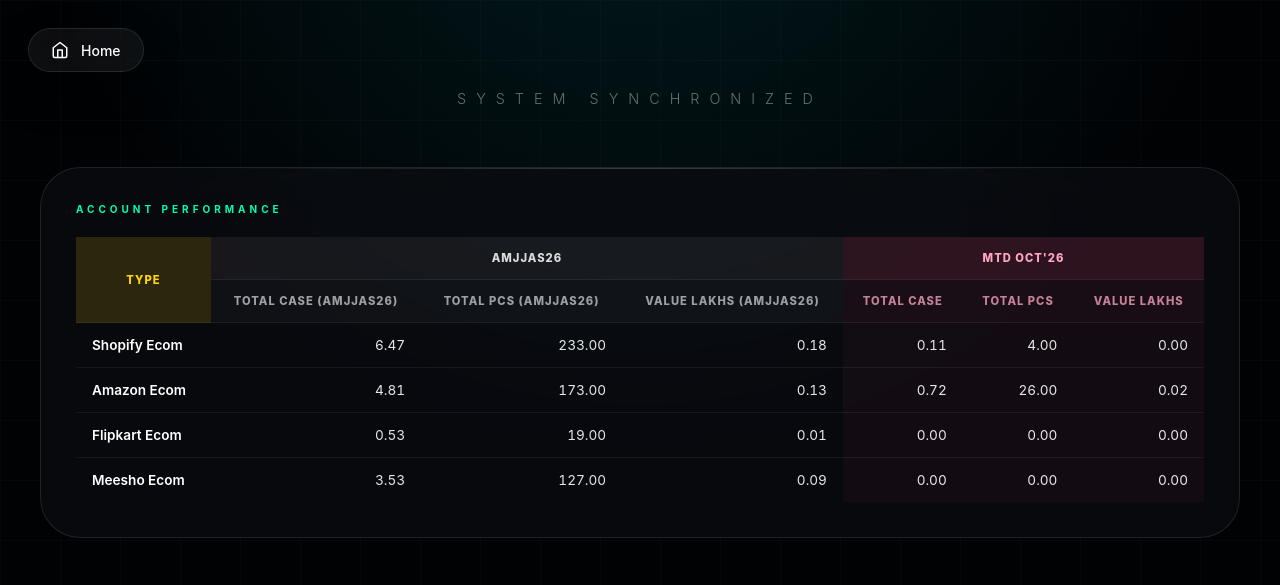
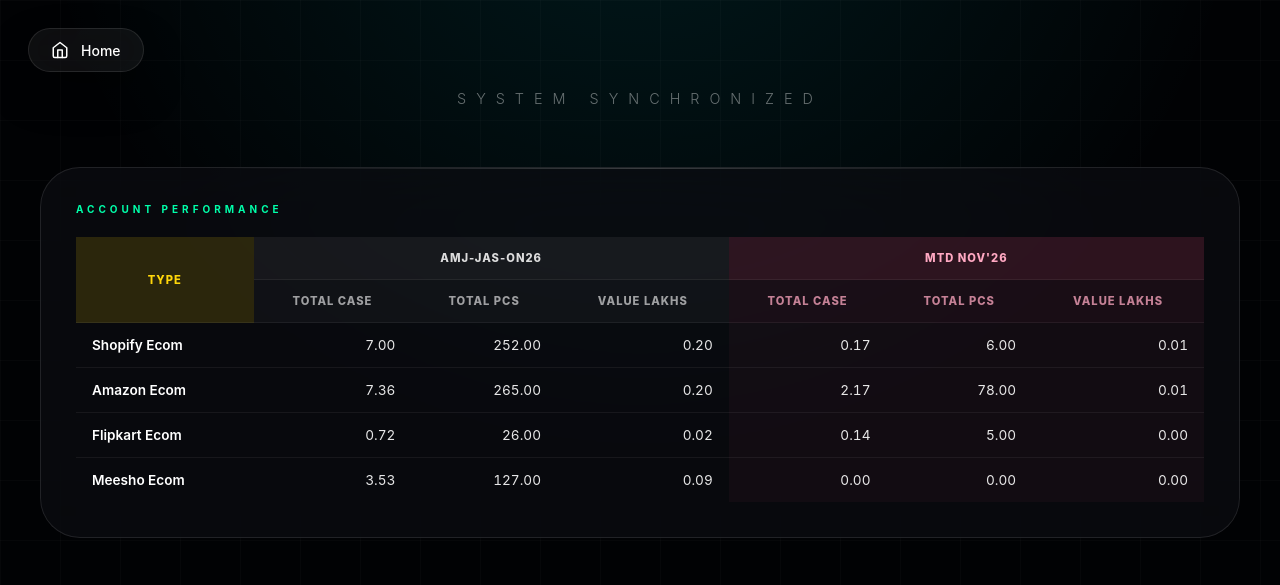
Before and after one commit to rawnaksngh/ohlio-dashboard, a plain HTML site: page ecommerce.html in a window 1280 px wide. Shown: the top 585 px of the page. Drawn offline with Linux system fonts and the light colour scheme.

Commit message:
E-commerce: update Shopify/Amazon/Flipkart/Meesho to AMJ-JAS-ON26 and MTD Nov'26
Co-Authored-By: Claude Opus 5.5 <noreply@anthropic.com>
Claude-Session: https://claude.ai/code/session_01AgN27R3HbqreWXUrMHe64N

```diff
--- a/ecommerce.html
+++ b/ecommerce.html
@@ -334,13 +334,13 @@
                 <thead>
                     <tr>
                         <th rowspan="2" class="col-account">Type</th>
-                        <th colspan="3" class="grp-amjj">AMJJAS26</th>
-                        <th colspan="3" class="grp-mtd">MTD Oct'26</th>
+                        <th colspan="3" class="grp-amjj">AMJ-JAS-ON26</th>
+                        <th colspan="3" class="grp-mtd">MTD Nov'26</th>
                     </tr>
                     <tr>
-                        <th class="sub-amjj">Total Case (AMJJAS26)</th>
-                        <th class="sub-amjj">Total Pcs (AMJJAS26)</th>
-                        <th class="sub-amjj">Value Lakhs (AMJJAS26)</th>
+                        <th class="sub-amjj">Total Case</th>
+                        <th class="sub-amjj">Total Pcs</th>
+                        <th class="sub-amjj">Value Lakhs</th>
                         <th class="sub-mtd">Total Case</th>
                         <th class="sub-mtd">Total Pcs</th>
                         <th class="sub-mtd">Value Lakhs</th>
@@ -349,29 +349,29 @@
                 <tbody>
                     <tr>
                         <td class="account">Shopify Ecom</td>
-                        <td class="num">6.47</td>
-                        <td class="num">233.00</td>
-                        <td class="num">0.18</td>
-                        <td class="num mtd">0.11</td>
-                        <td class="num mtd">4.00</td>
-                        <td class="num mtd">0.00</td>
+                        <td class="num">7.00</td>
+                        <td class="num">252.00</td>
+                        <td class="num">0.20</td>
+                        <td class="num mtd">0.17</td>
+                        <td class="num mtd">6.00</td>
+                        <td class="num mtd">0.01</td>
                     </tr>
                     <tr>
                         <td class="account">Amazon Ecom</td>
-                        <td class="num">4.81</td>
-                        <td class="num">173.00</td>
-                        <td class="num">0.13</td>
-                        <td class="num mtd">0.72</td>
-                        <td class="num mtd">26.00</td>
-                        <td class="num mtd">0.02</td>
+                        <td class="num">7.36</td>
+                        <td class="num">265.00</td>
+                        <td class="num">0.20</td>
+                        <td class="num mtd">2.17</td>
+                        <td class="num mtd">78.00</td>
+                        <td class="num mtd">0.01</td>
                     </tr>
                     <tr>
                         <td class="account">Flipkart Ecom</td>
-                        <td class="num">0.53</td>
-                        <td class="num">19.00</td>
-                        <td class="num">0.01</td>
-                        <td class="num mtd">0.00</td>
-                        <td class="num mtd">0.00</td>
+                        <td class="num">0.72</td>
+                        <td class="num">26.00</td>
+                        <td class="num">0.02</td>
+                        <td class="num mtd">0.14</td>
+                        <td class="num mtd">5.00</td>
                         <td class="num mtd">0.00</td>
                     </tr>
                     <tr>
```
